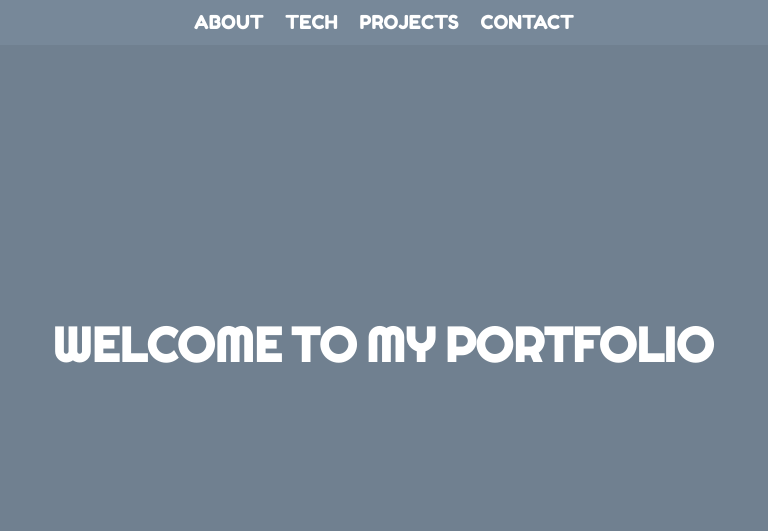
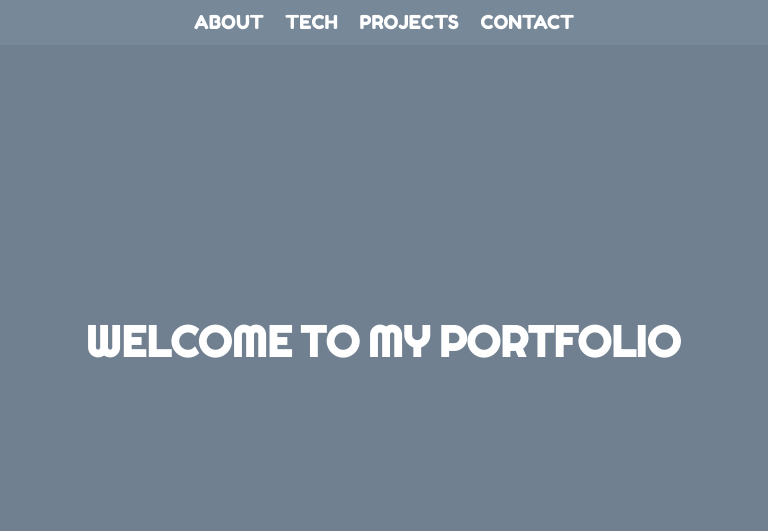
Before and after one commit to SandroEO/Portfolio, a plain HTML site: page index.html in a window 768 px wide. Shown: the top 531 px of the page. Drawn offline with nearby package versions, Linux system fonts and the light colour scheme.

Commit message:
Update index.css

```diff
--- a/index.css
+++ b/index.css
@@ -191,12 +191,12 @@ div a span:hover {
 }
 @media (min-width:451px) and (max-width:850px) {
 	.welcome {
-		font-size:300%;
-		-webkit-font-size: 300%;
+		font-size:270%;
+		-webkit-font-size: 270%;
 		margin-top:20px;
 	}
 }
-@media (min-width:851px) and (max-width:1050px) {
+a (min-width:851px) and (max-width:1050px) {
 	.welcome {
 		font-size:270%;
 		-webkit-font-size: 270%;
```
